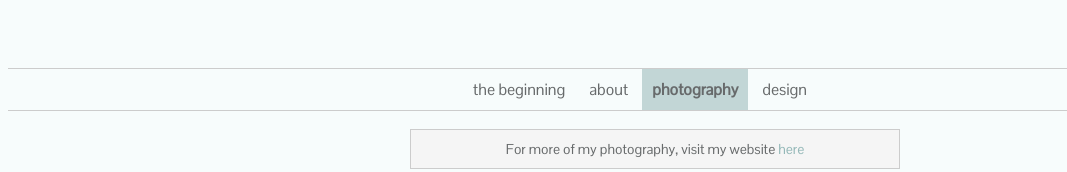
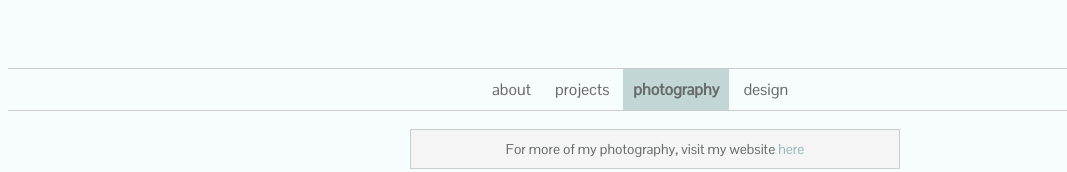
Before and after one commit to meeshc/meeshc.github.io, a plain HTML site: page photography.html in a window 1280 px wide. Shown: the top 172 px of the page, 0-1067 px from the left. Drawn offline with Linux system fonts and the light colour scheme.

Commit message:
include projects in menu

```diff
--- a/photography.html
+++ b/photography.html
@@ -30,8 +30,8 @@
     </u1>
     <br>
 <ul class="nav">
-  <li><a class="nav_link" href="index.html">the beginning</a></li>
   <li><a class="nav_link" href="about.html">about</a></li>
+  <li><a class="nav_link" href="design.html">projects</a></li>
   <li><b class="nav_link" href="photography.html">photography</b></li>
   <li><a class="nav_link" href="design.html">design</a></li>
 </ul>
```
